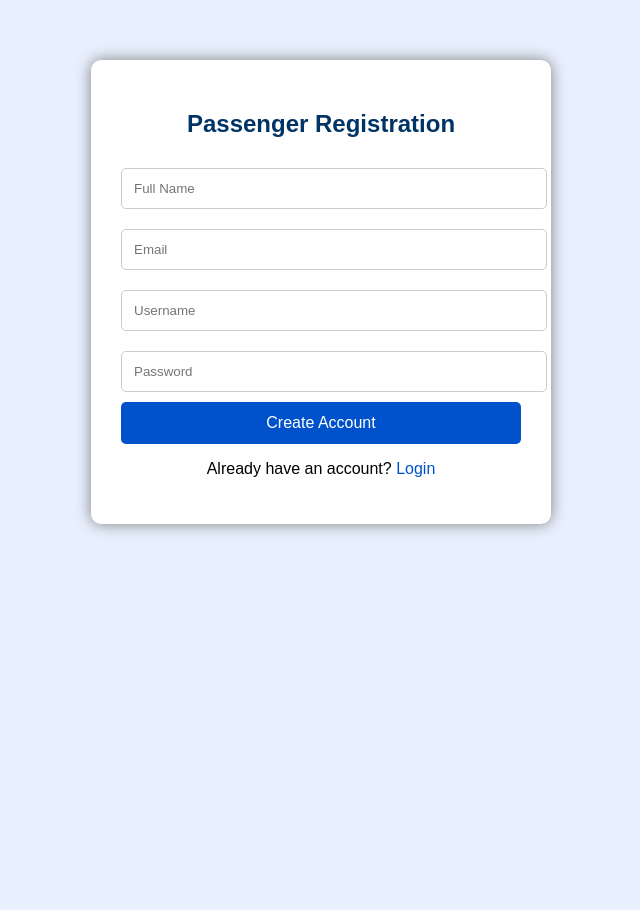
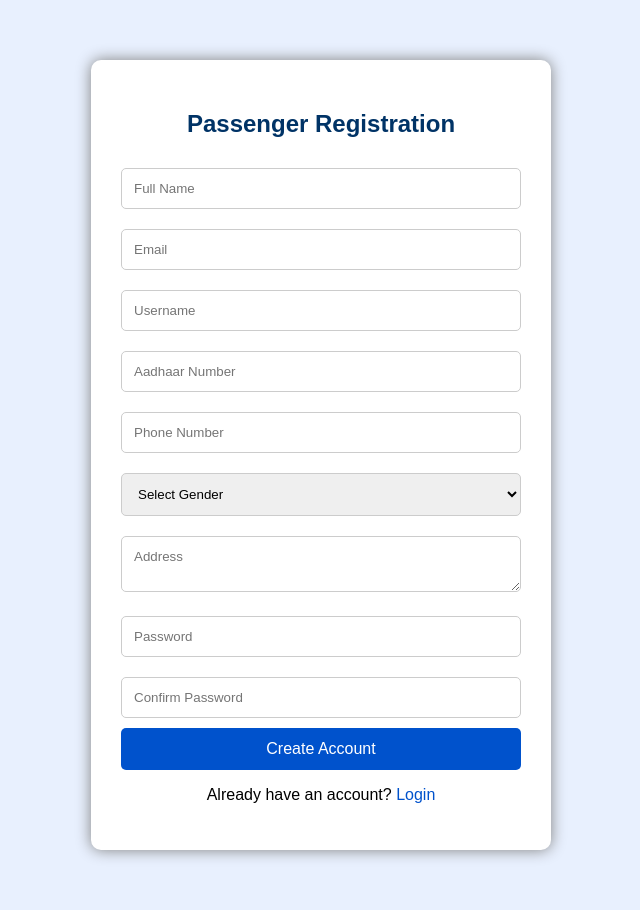
Before and after one commit to devanandadevus2004-alt/Smart-Railway-Assistance-System, a Django app: page /register/ in a window 1280 px wide. Shown: the whole page, without its empty margins (319-959 px from the left). Before the commit the page ends 533 px from the top, so only its background shows below. Run offline with Django 4.2, Linux system fonts and the light colour scheme.

Commit message:
Improve passenger registration and authentication

```diff
--- a/home/urls.py
+++ b/home/urls.py
@@ -5,4 +5,6 @@ urlpatterns = [
     path("", views.home, name="home"),
     path("login/", views.login, name="login"),
     path("register/", views.register, name="register"),
+    path("logout/", views.logout, name="logout"),
+    path("dashboard/", views.dashboard, name="dashboard"),
 ]
--- a/home/views.py
+++ b/home/views.py
@@ -16,9 +16,9 @@ def login(request):
                 username=username,
                 password=password
             )
-            return render(request, "home/dashboard.html", {
-            "name": passenger.full_name
-            })
+            request.session["passenger_id"] = passenger.id
+            request.session["passenger_name"] = passenger.full_name
+            return redirect("dashboard")
 
         except Passenger.DoesNotExist:
             messages.error(request, "Invalid Username or Password")
@@ -32,13 +32,91 @@ def register(request):
         full_name = request.POST["full_name"]
         email = request.POST["email"]
         username = request.POST["username"]
+        aadhaar_number = request.POST["aadhaar_number"]
+        phone_number = request.POST["phone_number"]
+        gender = request.POST["gender"]
+        address = request.POST["address"]
         password = request.POST["password"]
+        confirm_password = request.POST["confirm_password"]
+
+        # Check password
+        if password != confirm_password:
+             return render(request, "home/register.html", {
+        "error": "Passwords do not match!",
+        "full_name": full_name,
+        "email": email,
+        "username": username,
+        "aadhaar_number": aadhaar_number,
+        "phone_number": phone_number,
+        "gender": gender,
+        "address": address,
+    })
+
+        # Check username
+        if Passenger.objects.filter(username=username).exists():
+            return render(request, "home/register.html", {
+                "error": "Username already exists!"
+            })
+
+        # Check email
+        if Passenger.objects.filter(email=email).exists():
+            return render(request, "home/register.html", {
+                "error": "Email already exists!",
+                 "full_name": full_name,
+                "email": email,
+                 "username": username,
+                 "aadhaar_number": aadhaar_number,
+                "phone_number": phone_number,
+                 "gender": gender,
+                "address": address,
+    })
+
+        # Check Aadhaar
+        if Passenger.objects.filter(aadhaar_number=aadhaar_number).exists():
+            return render(request, "home/register.html", {
+            "error": "Some error",
+            "full_name": full_name,
+            "email": email,
+            "username": username,
+             "aadhaar_number": aadhaar_number,
+             "phone_number": phone_number,
+             "gender": gender,
+            "address": address,
+        })
+
+        if not aadhaar_number.isdigit() or len(aadhaar_number) != 12:
+          return render(request, "home/register.html", {
+        "error": "Some error",
+        "full_name": full_name,
+        "email": email,
+        "username": username,
+        "aadhaar_number": aadhaar_number,
+        "phone_number": phone_number,
+        "gender": gender,
+        "address": address,
+        })
+
+        if not phone_number.isdigit() or len(phone_number) != 10:
+            return render(request, "home/register.html", {
+            "error": "Some error",
+            "full_name": full_name,
+            "email": email,
+            "username": username,
+            "aadhaar_number": aadhaar_number,
+            "phone_number": phone_number,
+            "gender": gender,
+            "address": address,
+        })
 
         Passenger.objects.create(
             full_name=full_name,
             email=email,
             username=username,
-            password=password
+            password=password,
+            aadhaar_number=aadhaar_number,
+            phone_number=phone_number,
+            gender=gender,
+            address=address,
         )
 
         return render(request, "home/register.html", {
@@ -46,3 +124,13 @@ def register(request):
         })
 
     return render(request, "home/register.html")
+def logout(request):
+    request.session.flush()
+    return redirect("home")
+def dashboard(request):
+    if "passenger_id" not in request.session:
+        return redirect("login")
+
+    return render(request, "home/dashboard.html", {
+        "name": request.session["passenger_name"]
+    })
--- a/templates/home/dashboard.html
+++ b/templates/home/dashboard.html
@@ -11,7 +11,7 @@
 
 <p>You have successfully logged in.</p>
 
-<p><a href="/">Home</a></p>
+<p><a href="/logout/">Logout</a></p>
 
 </body>
 </html>
--- a/templates/home/register.html
+++ b/templates/home/register.html
@@ -24,12 +24,16 @@
             color:#003366;
         }
 
-        input{
+        input,
+        select,
+        textarea{
                  width:100%;
                  padding:12px;
                  margin:10px 0;
                  border:1px solid #ccc;
                 border-radius:5px;
+                box-sizing:border-box;
+                font-family:Arial;
 }
 
         button{
@@ -60,6 +64,12 @@
 
 <h2>Passenger Registration</h2>
 
+{% if error %}
+<p style="color:red; text-align:center;">
+    {{ error }}
+</p>
+{% endif %}
+
 {% if success %}
 <p style="color:green; text-align:center;">
     {{ success }}
@@ -69,18 +79,47 @@
 <form method="POST">
     {% csrf_token %}
 
-    <input type="text" name="full_name" placeholder="Full Name">
+    <input type="text" name="full_name" placeholder="Full Name"
+       value="{{ full_name|default:'' }}" required>
 
-    <input type="email" name="email" placeholder="Email">
+    <input type="email" name="email" placeholder="Email"
+       value="{{ email|default:'' }}" required>
 
-    <input type="text" name="username" placeholder="Username">
+    <input type="text" name="username" placeholder="Username"
+       value="{{ username|default:'' }}" required>
 
-    <input type="password" name="password" placeholder="Password">
+    <input type="text" name="aadhaar_number"
+       value="{{ aadhaar_number|default:'' }}"
+       placeholder="Aadhaar Number" maxlength="12" required>
+
+    <input type="text" name="phone_number"
+       value="{{ phone_number|default:'' }}"
+       placeholder="Phone Number" maxlength="10" required>
+    <select name="gender" required>
+    <option value="">Select Gender</option>
+
+    <option value="Male" {% if gender == "Male" %}selected{% endif %}>
+        Male
+    </option>
+
+    <option value="Female" {% if gender == "Female" %}selected{% endif %}>
+        Female
+    </option>
+
+    <option value="Other" {% if gender == "Other" %}selected{% endif %}>
+        Other
+    </option>
+    </select>
+
+<textarea name="address" placeholder="Address">{{ address|default:'' }}</textarea>
+
+    <input type="password" name="password" placeholder="Password" required>
+
+    <input type="password" name="confirm_password" placeholder="Confirm Password" required>
 
     <button>Create Account</button>
 
 </form>
-
 <p>
 Already have an account?
 <a href="/login/">Login</a>
```
Also changed, not shown: home/models.py (+30 -1 lines), home/migrations/0001_initial.py. Lines whose indentation alone changed are shown as unchanged.
